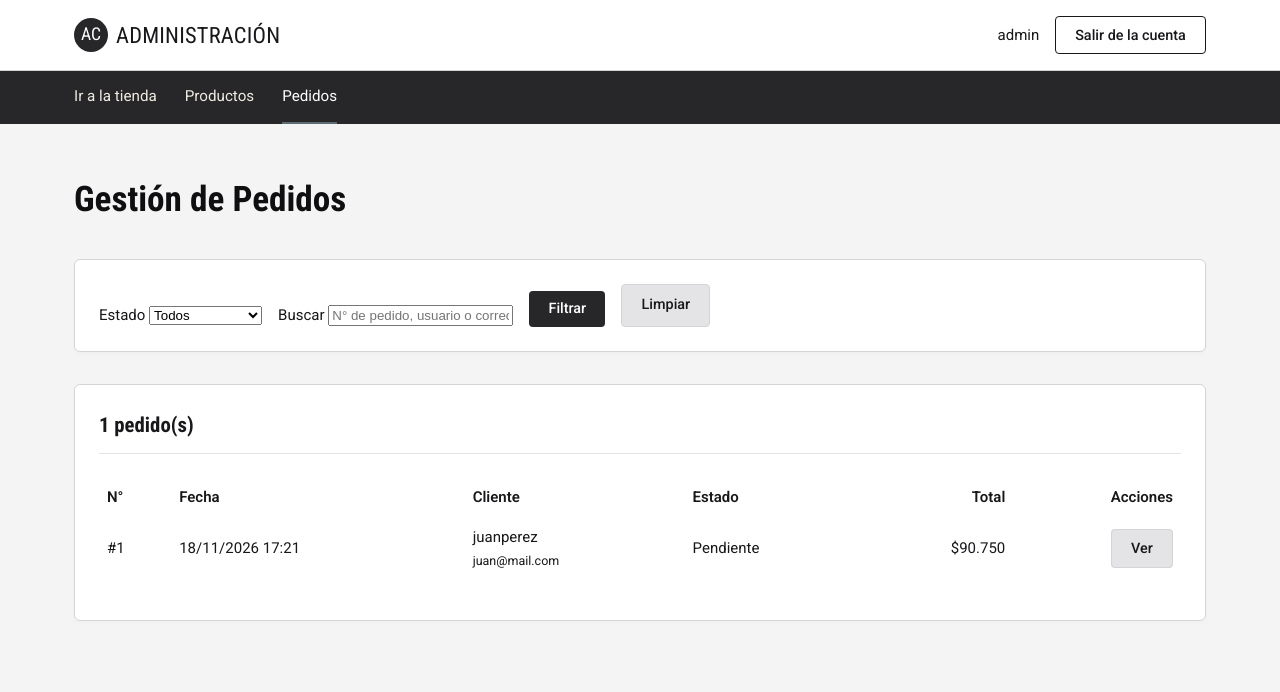
After one commit to mavancal/auraclothes, a Laravel app: page /panel_pedidos_admin in a window 1280 px wide. The commit adds this page. Shown: the top 692 px of the page. Run offline with Laravel 12, Linux system fonts and the light colour scheme; a user stored in the database is signed in; data comes from the database, SQL or seed files in the repository.

Commit message:
Completa el panel de administracion y arregla el carrito vacio
Vistas del panel de pedidos (listado con filtros y detalle con los botones de los estados siguientes). Header compartido del panel con logout por POST (el boton anterior llamaba a un admin.js inexistente) y links reales a Productos y Pedidos. Campo y columna de stock en el panel de productos. El carrito vacio muestra su mensaje (isEmpty en lugar de empty). Incluye 4 tests.

```diff
--- a/resources/views/carrito.blade.php
+++ b/resources/views/carrito.blade.php
@@ -24,7 +24,7 @@
           <p style="color:red;margin-bottom:1rem">{{ $message }}</p>
         @enderror
 
-        @if (empty($items))
+        @if ($items->isEmpty())
           <p class="empty-msg">Tu carrito está vacío.</p>
           <p style="margin-top:1rem"><a href="{{ route('productos') }}" class="filter-btn">Ir a productos</a></p>
         @else
--- /dev/null
+++ b/resources/views/partials/admin_header.blade.php
@@ -0,0 +1,24 @@
+{{-- Barra superior y menú del panel de administración (se usa en todas las vistas de vistas_admin) --}}
+<header class="topbar">
+  <div class="topbar__inner">
+    <div class="logo" aria-label="AURA CLOTHES, Administración">
+      <span class="logo__mark">AC</span>
+      <span class="logo__word">ADMINISTRACIÓN</span>
+    </div>
+    <div class="topbar__actions">
+      <span style="margin-right:.75rem;">{{ auth()->user()->name }}</span>
+      <form method="POST" action="{{ route('sesion.cerrar') }}" style="display:inline;">
+        @csrf
+        <button class="btn btn--outline" type="submit">Salir de la cuenta</button>
+      </form>
+    </div>
+  </div>
+</header>
+
+<nav class="mainnav" aria-label="Navegación de administración">
+  <ul class="mainnav__list">
+    <li><a class="mainnav__link" href="{{ route('inicio') }}">Ir a la tienda</a></li>
+    <li><a class="mainnav__link {{ request()->routeIs('panel_productos_admin*') ? 'is-active' : '' }}" href="{{ route('panel_productos_admin') }}">Productos</a></li>
+    <li><a class="mainnav__link {{ request()->routeIs('panel_pedidos_admin*') ? 'is-active' : '' }}" href="{{ route('panel_pedidos_admin') }}">Pedidos</a></li>
+  </ul>
+</nav>
--- a/resources/views/partials/header.blade.php
+++ b/resources/views/partials/header.blade.php
@@ -51,9 +51,6 @@
     <li><a class="mainnav__link" href="{{ route('productos') }}">Productos</a></li>
     <li><a class="mainnav__link" href="{{ route('contacto') }}">Contacto</a></li>
     <li><a class="mainnav__link" href="{{ route('quienes-somos') }}">Quiénes somos</a></li>
-    @auth
-      <li><a class="mainnav__link" href="{{ route('mis-pedidos') }}">Mis pedidos</a></li>
-    @endauth
   </ul>
 </nav>
 
--- /dev/null
+++ b/resources/views/vistas_admin/panel_pedidos_admin.blade.php
@@ -0,0 +1,80 @@
+<!doctype html>
+<html lang="es">
+  <head>
+    <meta charset="UTF-8" />
+    <meta name="viewport" content="width=device-width, initial-scale=1.0" />
+    <title>Pedidos — Panel de Administración — AURA CLOTHES</title>
+    <link rel="preconnect" href="https://fonts.googleapis.com" />
+    <link rel="preconnect" href="https://fonts.gstatic.com" crossorigin />
+    <link href="https://fonts.googleapis.com/css2?family=Roboto+Condensed:wght@400;700&family=Roboto:wght@400;500;600&display=swap" rel="stylesheet" />
+    <link rel="stylesheet" href="{{ asset('css/estilos_vista_admin/panel_productos_admin.css') }}" />
+  </head>
+  <body>
+
+    @include('partials.admin_header')
+
+    <main class="section admin-container">
+      <h1 class="page-title">Gestión de Pedidos</h1>
+
+      {{-- Filtros: se envían por GET, así quedan en la URL --}}
+      <section class="admin-card">
+        <form method="GET" action="{{ route('panel_pedidos_admin') }}" style="display:flex;gap:1rem;align-items:flex-end;flex-wrap:wrap;">
+          <div class="form-group">
+            <label for="estado_pedido_id">Estado</label>
+            <select id="estado_pedido_id" name="estado_pedido_id">
+              <option value="">Todos</option>
+              @foreach ($estados as $estado)
+                <option value="{{ $estado->id }}" {{ $filtros['estado_pedido_id'] == $estado->id ? 'selected' : '' }}>{{ $estado->descripcion }}</option>
+              @endforeach
+            </select>
+          </div>
+          <div class="form-group">
+            <label for="q">Buscar</label>
+            <input type="text" id="q" name="q" value="{{ $filtros['q'] }}" placeholder="N° de pedido, usuario o correo">
+          </div>
+          <button type="submit" class="btn btn--primary">Filtrar</button>
+          <a class="btn btn--secondary" href="{{ route('panel_pedidos_admin') }}">Limpiar</a>
+        </form>
+      </section>
+
+      <section class="admin-card" style="margin-top:2rem;">
+        <h2 class="card-title">{{ $pedidos->total() }} pedido(s)</h2>
+
+        @if ($pedidos->isEmpty())
+          <p>No hay pedidos con esos filtros.</p>
+        @else
+          <table style="width:100%;border-collapse:collapse;">
+            <thead>
+              <tr>
+                <th style="text-align:left;padding:.5rem;">N°</th>
+                <th style="text-align:left;padding:.5rem;">Fecha</th>
+                <th style="text-align:left;padding:.5rem;">Cliente</th>
+                <th style="text-align:left;padding:.5rem;">Estado</th>
+                <th style="text-align:right;padding:.5rem;">Total</th>
+                <th style="text-align:right;padding:.5rem;">Acciones</th>
+              </tr>
+            </thead>
+            <tbody>
+              @foreach ($pedidos as $pedido)
+                <tr>
+                  <td style="padding:.5rem;">#{{ $pedido->id }}</td>
+                  <td style="padding:.5rem;">{{ $pedido->fecha_ped->format('d/m/Y H:i') }}</td>
+                  <td style="padding:.5rem;">{{ $pedido->user->name }}<br><small>{{ $pedido->user->email }}</small></td>
+                  <td style="padding:.5rem;">{{ $pedido->estadoPedido->descripcion }}</td>
+                  <td style="padding:.5rem;text-align:right;">${{ number_format($pedido->total(), 0, ',', '.') }}</td>
+                  <td style="padding:.5rem;text-align:right;">
+                    <a class="btn btn--secondary" href="{{ route('panel_pedidos_admin.show', $pedido) }}">Ver</a>
+                  </td>
+                </tr>
+              @endforeach
+            </tbody>
+          </table>
+
+          <div style="margin-top:1rem;">
+            {{ $pedidos->links() }}
+          </div>
+        @endif
+      </section>
+    </main>
+  </body>
+</html>
```
Also changed, not shown: resources/views/vistas_admin/panel_pedido_detalle.blade.php (added, +111 -0 lines), resources/views/vistas_admin/panel_producto_editar.blade.php (+8 -0 lines), resources/views/vistas_admin/panel_productos_admin.blade.php (+8 -23 lines), tests/Feature/CarritoControllerTest.php (+8 -0 lines), tests/Feature/PanelPedidosTest.php (+27 -0 lines), tests/Feature/PanelProductosStockTest.php (+11 -0 lines).
